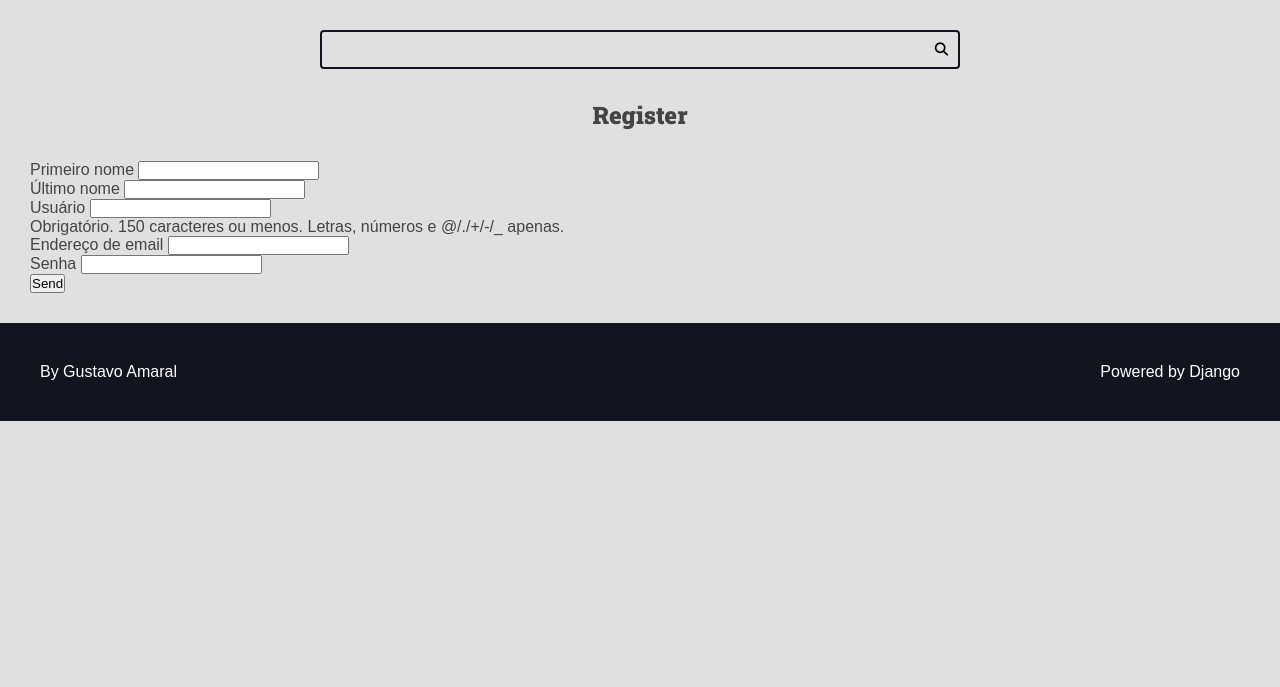
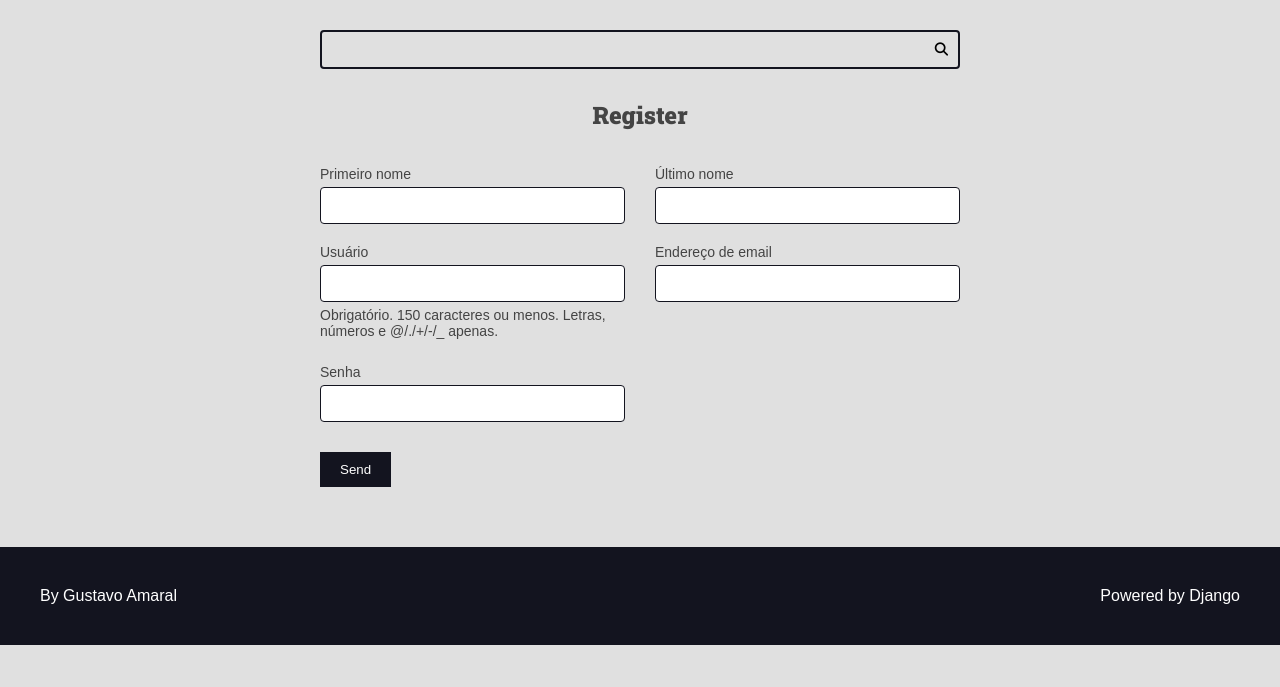
Before and after one commit to TheD4N73/django-project, a Django app: page /authors/register/ in a window 1280 px wide. Shown: the part 113-800 px from the top of the page. Run offline with Django 4.2, Linux system fonts and the light colour scheme; some libraries are stand-ins or nearby versions.

Commit message:
Form css

```diff
--- a/authors/templates/authors/pages/register_view.html
+++ b/authors/templates/authors/pages/register_view.html
@@ -26,8 +26,10 @@
                 {% endfor %}
             </div>
 
-            <div class="form-group">
-                <button type="submit">Send</button>
+            <div class="form-content form-content-grid">
+                <div class="form-group">
+                    <button type="submit">Send</button>
+                </div>
             </div>
         </form>
     </div>
--- a/recipes/static/recipes/css/styles.css
+++ b/recipes/static/recipes/css/styles.css
@@ -344,7 +344,49 @@ a {
 }
 
 @media (max-width: 600px) {
-    .main-content-list {
+    .main-content-list,
+    .form-content-grid {
         grid-template-columns: repeat(auto-fit, minmax(100%, 1fr));
     }
 }
+
+/* forms */
+
+.form-content {
+    max-width: 64rem;
+    margin: 0 auto;
+    margin-bottom: var(--spacing-gutter-medium);
+}
+
+.form-content label,
+.form-content .help-text,
+.errorlist {
+    display: block;
+    margin: 0.5rem 0;
+    font-size: 1.4rem;
+    list-style-type: none;
+}
+
+.errorlist {
+    color: var(--color-error-dark);
+}
+
+.form-content input {
+    width: 100%;
+    padding: 1rem;
+    border-radius: 0.4rem;
+    border: 1px solid var(--color-primary-dark);
+}
+
+.form-content-grid {
+    display: grid;
+    grid-template-columns: repeat(auto-fit, minmax(30rem, 1fr));
+    gap: calc(var(--spacing-gutter-medium) / 2) var(--spacing-gutter-medium);
+}
+
+.form-content button {
+    padding: 1rem 2rem;
+    border: none;
+    background: var(--color-primary-dark);
+    color: var(--color-white);
+}
```
